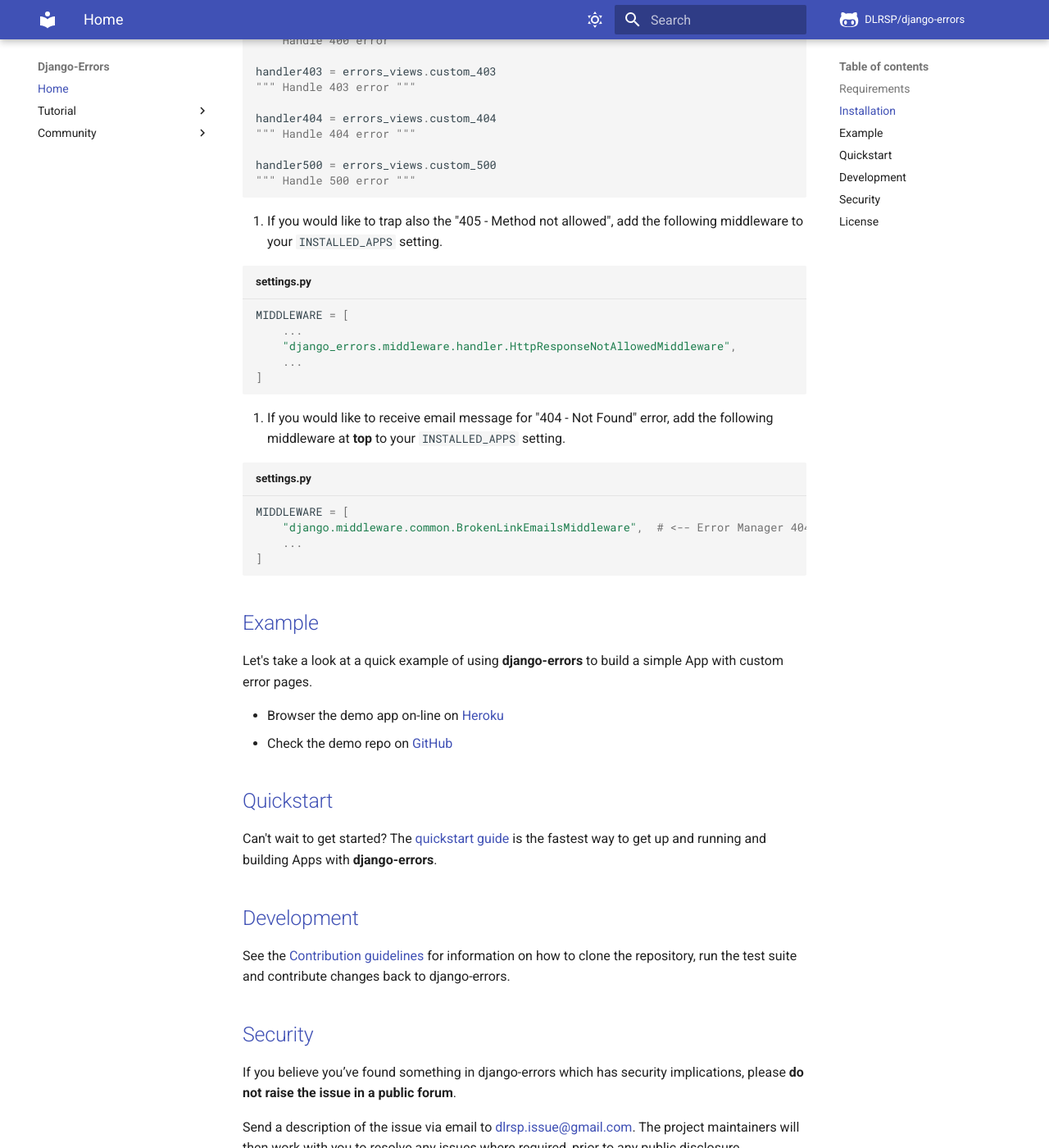
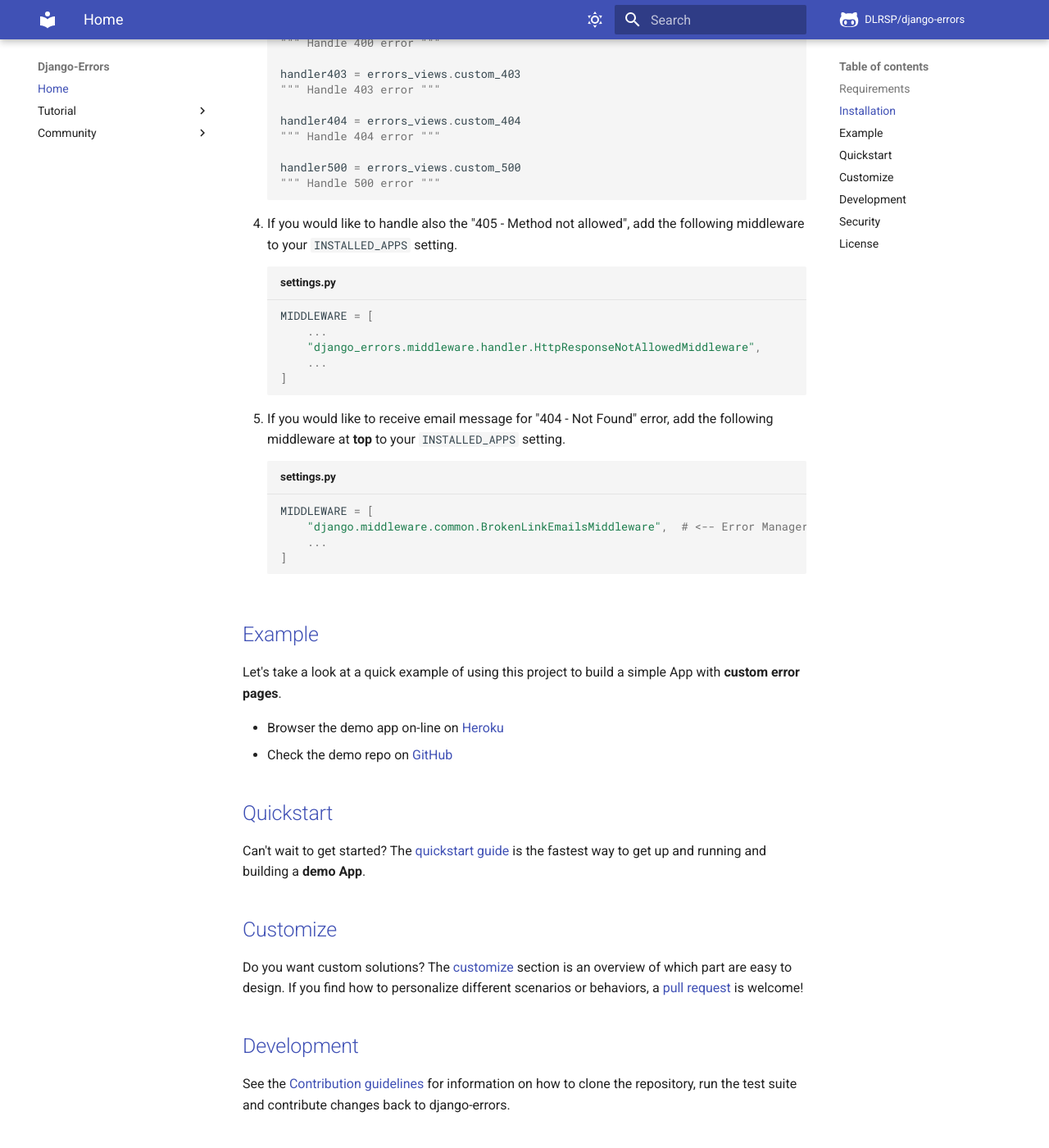
Before and after one commit to DLRSP/django-errors, an MkDocs documentation site: the page built from docs/index.md, in a window 1280 px wide and 1400 px high, scrolled down 1177 px. Shown: the whole window at 82% size. Built offline with MkDocs 1.6.1 and Material for MkDocs 9.7.7, drawn with Linux system fonts in a browser that asks for light colours; comment, search, counter and statistics services are not loaded; some of the changed text lies outside the part shown.

````diff
--- a/.pre-commit-config.yaml
+++ b/.pre-commit-config.yaml
@@ -44,3 +44,4 @@ repos:
   hooks:
   - id: check-manifest
     args: [--no-build-isolation]
+    additional_dependencies: ["Django>=2.2"]
--- a/docs/index.md
+++ b/docs/index.md
@@ -1,10 +1,10 @@
-Django-Errors is an app to wrap Django errors.
+It's an app to wrap Django errors.
 
 ---
 
 ## Requirements
 
-Django-Errors requires the following:
+These packages are required:
 
 * Python (3.6, 3.7, 3.8, 3.9, 3.10)
 * Django (2.2, 3.2)
@@ -16,78 +16,83 @@ We **highly recommend** and only officially support the latest patch release of
 
 1. Install using `pip`, including any optional packages you want...
 
-``` shell
-pip install django-errors
-```
+    ``` shell
+    pip install django-errors
+    ```
 
-...or clone the project from github.
+    ...or clone the project from github.
 
-``` shell
-git clone https://github.com/DLRSP/django-errors/
-```
+    ``` shell
+    git clone https://github.com/DLRSP/django-errors/
+    ```
 
 2. Add `'django_errors'` to your `INSTALLED_APPS` setting.
 
-``` python title="settings.py"
-INSTALLED_APPS = [
-    ...
-    'django_errors',
-]
-```
+    ``` python title="settings.py"
+    INSTALLED_APPS = [
+        ...
+        'django_errors',
+    ]
+    ```
 
 3. Add the following to your root `urls.py` file.
 
-``` python title="urls.py"
-# ...other imports...
-from django_errors import views as errors_views
+    ``` python title="urls.py"
+    # ...other imports...
+    from django_errors import views as errors_views
 
-urlpatterns = [
-    # ...other urls...
-]
+    urlpatterns = [
+        # ...other urls...
+    ]
 
-handler400 = errors_views.custom_400
-""" Handle 400 error """
+    handler400 = errors_views.custom_400
+    """ Handle 400 error """
 
-handler403 = errors_views.custom_403
-""" Handle 403 error """
+    handler403 = errors_views.custom_403
+    """ Handle 403 error """
 
-handler404 = errors_views.custom_404
-""" Handle 404 error """
+    handler404 = errors_views.custom_404
+    """ Handle 404 error """
 
-handler500 = errors_views.custom_500
-""" Handle 500 error """
-```
+    handler500 = errors_views.custom_500
+    """ Handle 500 error """
+    ```
 
-4. If you would like to trap also the "405 - Method not allowed", add the following middleware to your `INSTALLED_APPS` setting.
+4. If you would like to handle also the "405 - Method not allowed", add the following middleware to your `INSTALLED_APPS` setting.
 
-``` python title="settings.py"
-MIDDLEWARE = [
-    ...
-    "django_errors.middleware.handler.HttpResponseNotAllowedMiddleware",
-    ...
-]
-```
+    ``` python title="settings.py"
+    MIDDLEWARE = [
+        ...
+        "django_errors.middleware.handler.HttpResponseNotAllowedMiddleware",
+        ...
+    ]
+    ```
 
 5. If you would like to receive email message for "404 - Not Found" error, add the following middleware at **top** to your `INSTALLED_APPS` setting.
 
-``` python title="settings.py"
-MIDDLEWARE = [
-    "django.middleware.common.BrokenLinkEmailsMiddleware",  # <-- Error Manager 404
-    ...
-]
-```
+    ``` python title="settings.py"
+    MIDDLEWARE = [
+        "django.middleware.common.BrokenLinkEmailsMiddleware",  # <-- Error Manager 404
+        ...
+    ]
+    ```
 
 
 ## Example
 
-Let's take a look at a quick example of using **django-errors** to build a simple App with custom error pages.
+Let's take a look at a quick example of using this project to build a simple App with **custom error pages**.
 
 * Browser the demo app on-line on [Heroku][sandbox]
 * Check the demo repo on [GitHub][github-demo]
 
 ## Quickstart
 
-Can't wait to get started? The [quickstart guide][quickstart] is the fastest way to get up and running and building Apps with **django-errors**.
+Can't wait to get started? The [quickstart guide][quickstart] is the fastest way to get up and running and building a **demo App**.
+
+## Customize
+
+Do you want custom solutions? The [customize][customize] section is an overview of which part are easy to design.
+If you find how to personalize different scenarios or behaviors, a [pull request][pull-request] is welcome!
 
 ## Development
 
@@ -95,7 +100,7 @@ See the [Contribution guidelines][contributing] for information on how to clone
 
 ## Security
 
-If you believe you’ve found something in django-errors which has security implications, please **do not raise the issue in a public forum**.
+If you believe you’ve found something in this project which has security implications, please **do not raise the issue in a public forum**.
 
 Send a description of the issue via email to [dlrsp.issue@gmail.com][security-mail].  The project maintainers will then work with you to resolve any issues where required, prior to any public disclosure.
 
@@ -128,7 +133,9 @@ SOFTWARE.
 [github-demo]: https://github.com/DLRSP/example/tree/django-errors
 
 [quickstart]: tutorial/quickstart.md
+[customize]: tutorial/customize.md
 
 [contributing]: community/contributing.md
+[pull-request]: community/contributing.png#pull-request
 
 [security-mail]: mailto:dlrsp.issue@gmail.com
--- a/mkdocs.yml
+++ b/mkdocs.yml
@@ -60,6 +60,11 @@ nav:
  - Home: 'index.md'
  - Tutorial:
     - 'Quickstart': 'tutorial/quickstart.md'
+    - 'Customize':
+      - 'Templates': 'tutorial/templates.md'
+      - 'Images': 'tutorial/images.md'
+      - 'Alert': 'tutorial/alert.md'
+      - 'Google': 'tutorial/google.md'
  - Community:
     - 'References': 'community/references.md'
     - 'Contributing': 'community/contributing.md'
````
Also changed, not shown: docs/tutorial/customize.md (added, +13 -0 lines), docs/tutorial/images.md (added, +67 -0 lines), docs/tutorial/quickstart.md (+2 -2 lines), docs/tutorial/templates.md (added, +34 -0 lines), setup.py (+6 -1 lines).
